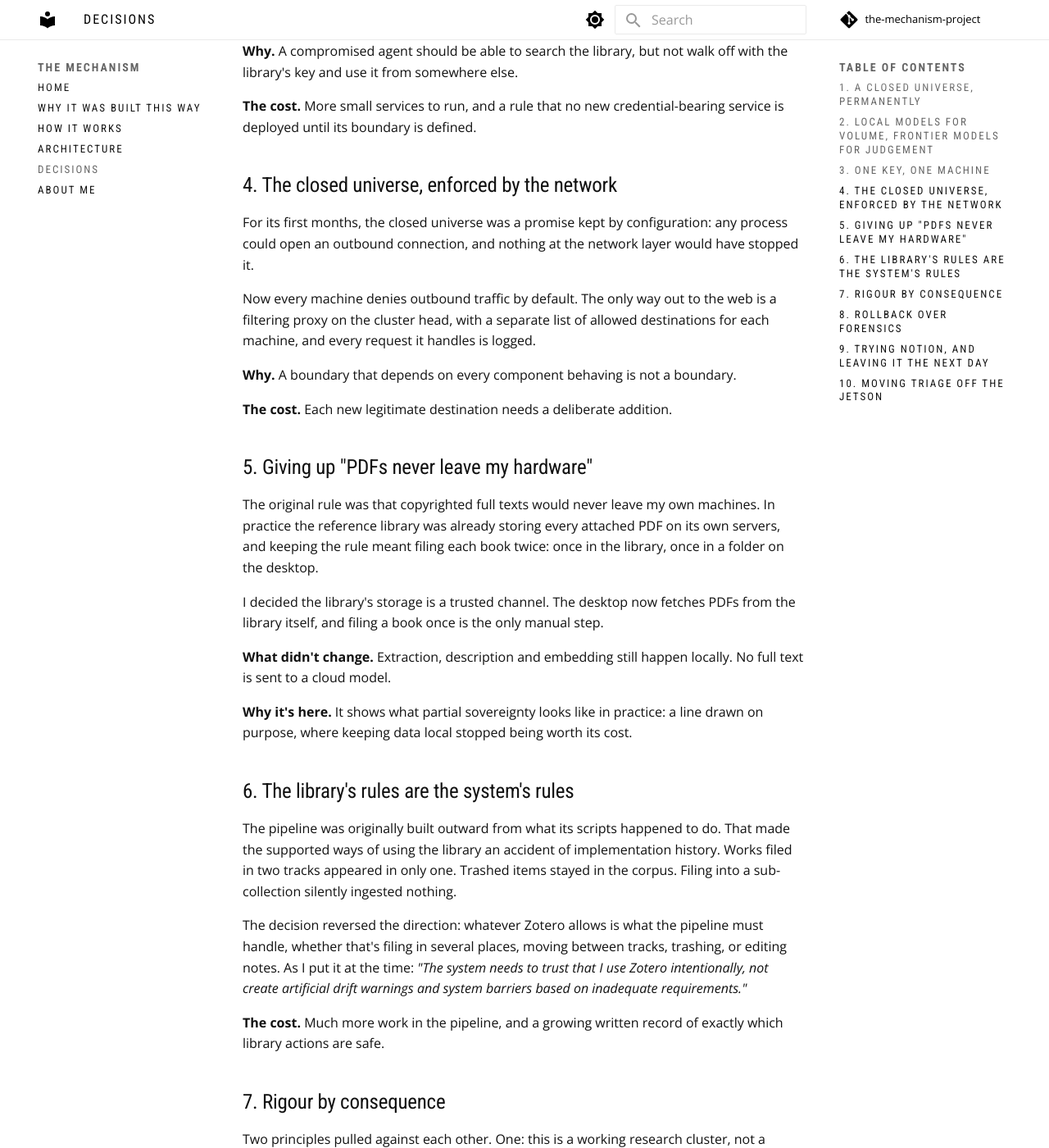
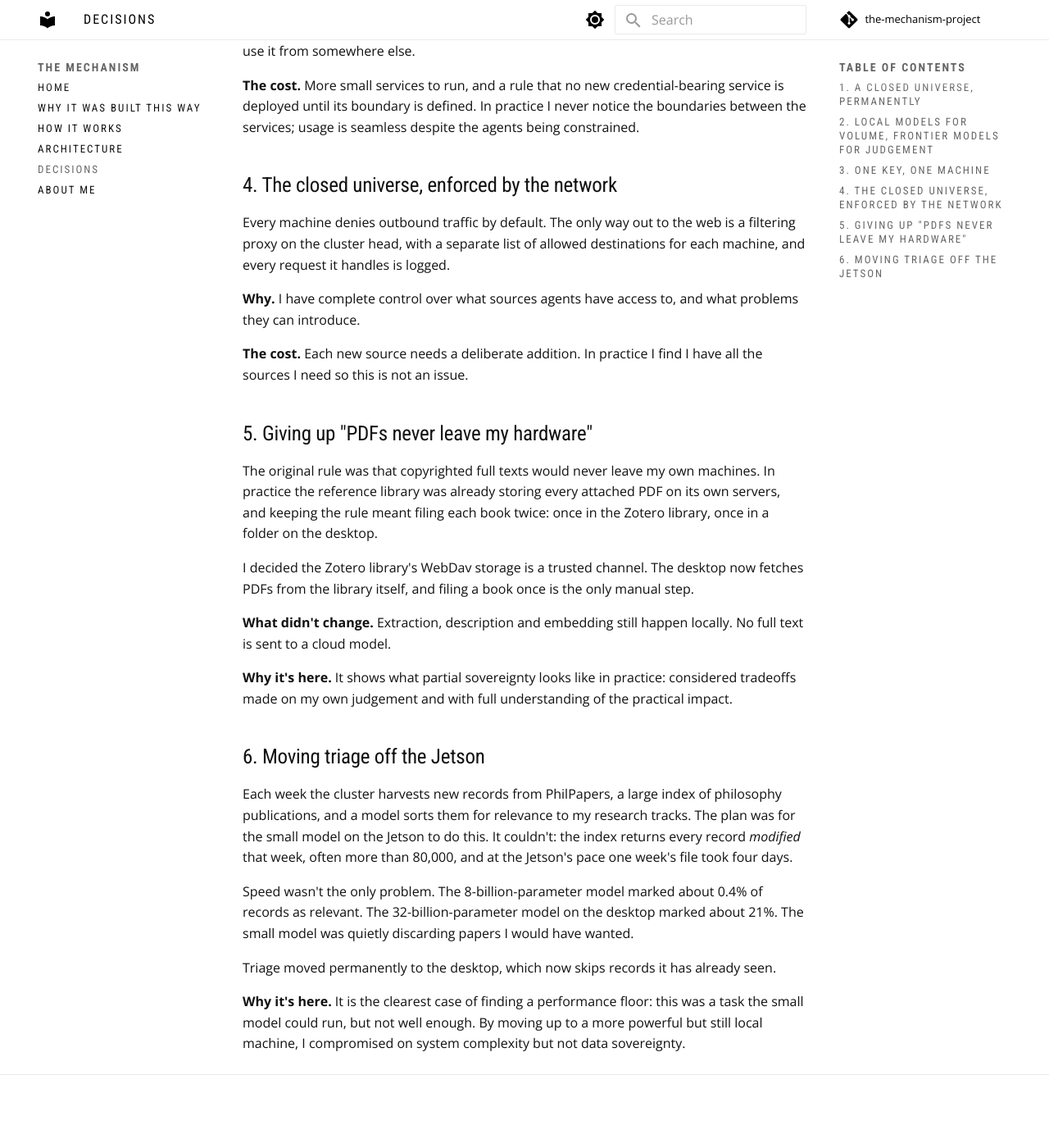
Before and after one commit to jamessmithies/the-mechanism-project, an MkDocs documentation site: the page built from docs/decisions.md, in a window 1280 px wide and 1400 px high, scrolled down 1206 px. Shown: the whole window at 82% size. Built offline with MkDocs 1.6.1 and Material for MkDocs 9.7.7, drawn with Linux system fonts in a browser that asks for light colours; comment, search, counter and statistics services are not loaded; after the commit the page ends 2561 px from its top, so only the background shows below that; some of the changed text lies outside the part shown.

Commit message:
Text updates

```diff
--- a/docs/decisions.md
+++ b/docs/decisions.md
@@ -2,9 +2,7 @@
 
 *As of October 2026.*
 
-The Mechanism keeps a record of its architectural decisions: what was decided, why, and what it
-cost. More than thirty exist. These ten show the reasoning best, including the ones that were
-reversed. A decision that didn't survive contact with use is as informative as one that did.
+The Mechanism keeps a record of its architectural decisions: what was decided, why, and its impact. More than thirty exist. These six show some key examples.
 
 ## 1. A closed universe, permanently
 
@@ -17,11 +15,11 @@
 rotating a key and restoring from backup.
 
 **The cost.** The agent can't discover new sources on its own. That is treated as a feature: every
-new channel has to come past me first. Browser automation stays off the table for the same reason.
+new channel has to be approved by me. Browser automation is permanently rejected for the same reason. This constraint has turned into one of the systems best affordances. If I need an agent with access to the world I use a standard AI service.
 
 ## 2. Local models for volume, frontier models for judgement
 
-Work is split by what it needs. A small model on the Jetson handles high-volume scoring and triage.
+Work is facilitated by models appropriate to the task. A small model on the Jetson handles high-volume scoring and triage.
 A larger model on the desktop GPU describes every passage and classifies new publications. Frontier
 models, reached through an API, do synthesis and anything that needs reasoning depth. For structured
 discussion sessions, the agent convenes one frontier model from each of three families (Anthropic,
@@ -39,99 +37,37 @@
 Each credential lives on exactly one machine. Everything else reaches the service through a small
 bridge that lets it use the service without ever seeing the key.
 
-**Why.** A compromised agent should be able to search the library, but not walk off with the
+**Why.** A compromised agent can search the library, but not walk off with the
 library's key and use it from somewhere else.
 
 **The cost.** More small services to run, and a rule that no new credential-bearing service is
-deployed until its boundary is defined.
+deployed until its boundary is defined. In practice I never notice the boundaries between the services; usage is seamless despite the agents being constrained.
 
 ## 4. The closed universe, enforced by the network
 
-For its first months, the closed universe was a promise kept by configuration: any process could
-open an outbound connection, and nothing at the network layer would have stopped it.
-
-Now every machine denies outbound traffic by default. The only way out to the web is a filtering
+Every machine denies outbound traffic by default. The only way out to the web is a filtering
 proxy on the cluster head, with a separate list of allowed destinations for each machine, and every
 request it handles is logged.
 
-**Why.** A boundary that depends on every component behaving is not a boundary.
+**Why.** I have complete control over what sources agents have access to, and what problems they can introduce.
 
-**The cost.** Each new legitimate destination needs a deliberate addition.
+**The cost.** Each new source needs a deliberate addition. In practice I find I have all the sources I need so this is not an issue.
 
 ## 5. Giving up "PDFs never leave my hardware"
 
 The original rule was that copyrighted full texts would never leave my own machines. In practice
 the reference library was already storing every attached PDF on its own servers, and keeping the
-rule meant filing each book twice: once in the library, once in a folder on the desktop.
+rule meant filing each book twice: once in the Zotero library, once in a folder on the desktop.
 
-I decided the library's storage is a trusted channel. The desktop now fetches PDFs from the library
+I decided the Zotero library's WebDav storage is a trusted channel. The desktop now fetches PDFs from the library
 itself, and filing a book once is the only manual step.
 
 **What didn't change.** Extraction, description and embedding still happen locally. No full text is
 sent to a cloud model.
 
-**Why it's here.** It shows what partial sovereignty looks like in practice: a line drawn on purpose,
-where keeping data local stopped being worth its cost.
+**Why it's here.** It shows what partial sovereignty looks like in practice: considered tradeoffs made on my own judgement and with full understanding of the practical impact.
 
-## 6. The library's rules are the system's rules
-
-The pipeline was originally built outward from what its scripts happened to do. That made the
-supported ways of using the library an accident of implementation history. Works filed in two
-tracks appeared in only one. Trashed items stayed in the corpus. Filing into a sub-collection
-silently ingested nothing.
-
-The decision reversed the direction: whatever Zotero allows is what the pipeline must handle,
-whether that's filing in several places, moving between tracks, trashing, or editing notes. As I
-put it at the time: *"The system needs to trust that I use Zotero intentionally, not create
-artificial drift warnings and system barriers based on inadequate requirements."*
-
-**The cost.** Much more work in the pipeline, and a growing written record of exactly which library
-actions are safe.
-
-## 7. Rigour by consequence
-
-Two principles pulled against each other. One: this is a working research cluster, not a product,
-so don't over-build. The other came from the incident record. Re-ingesting duplicated the corpus,
-a fuzzy matcher stamped 1,169 passages of one volume with another volume's details, the annotation
-collection sat 40% complete, and backups turned out not to restore. Every one of those failures was
-silent, and several would have surfaced years later as a wrong citation in a book.
-
-The resolution sorts every requirement by what its failure would cost:
-
-- **Provable:** anything that could silently corrupt or lose research content, or produce a wrong
-  citation. It needs an executable test and must fail closed.
-- **Observable and recoverable:** failures you would see and could fix without loss. Monitoring is
-  enough.
-- **Fix when it breaks:** cosmetic or self-correcting problems.
-
-**Why.** It puts the effort where silent failure would do lasting damage, and nowhere else.
-
-## 8. Rollback over forensics
-
-For a home cluster on throwaway accounts, investigating a compromise costs more than rotating
-credentials and restoring from backup. So rollback is the primary defence: daily local backups,
-weekly encrypted offsite ones.
-
-**What testing found.** The first serious audit showed the claim wasn't true for the corpus. The
-local backup copied a live database and produced torn copies. The offsite backup had quietly done
-nothing for weeks because it exceeded its size limit and still reported success. And neither kept
-older generations. All three are fixed, and the lesson stayed: a backup is a claim until it has
-been restored.
-
-## 9. Trying Notion, and leaving it the next day
-
-I added Notion as a structured writing surface alongside Obsidian, with a schema designed with the
-agent: chapters linked to bibliography entries and sources. Within a day it had three structural
-problems. Renaming anything in Notion silently broke the agent's writes. A routine redeploy wiped the
-stored links between the schema and the live databases. And the two copies of the schema needed a
-discipline nobody would sustain.
-
-I decommissioned it. Obsidian is the only writing surface again.
-
-**Why it's here.** Five hours of migration was the price of finding out. That is what building on
-real use is for: the system pushed back quickly, and the cheap answer was to leave.
-
-## 10. Moving triage off the Jetson
+## 6. Moving triage off the Jetson
 
 Each week the cluster harvests new records from PhilPapers, a large index of philosophy
 publications, and a model sorts them for relevance to my research tracks. The plan was for the
@@ -144,6 +80,5 @@
 
 Triage moved permanently to the desktop, which now skips records it has already seen.
 
-**Why it's here.** It is the clearest case of finding the floor: a task the small model could run,
-but not well enough. The difference didn't show up as an error. It showed up as papers that never
-arrived.
+**Why it's here.** It is the clearest case of finding a performance floor: this was a task the small model could run,
+but not well enough. By moving up to a more powerful but still local machine, I compromised on system complexity but not data sovereignty.
```
